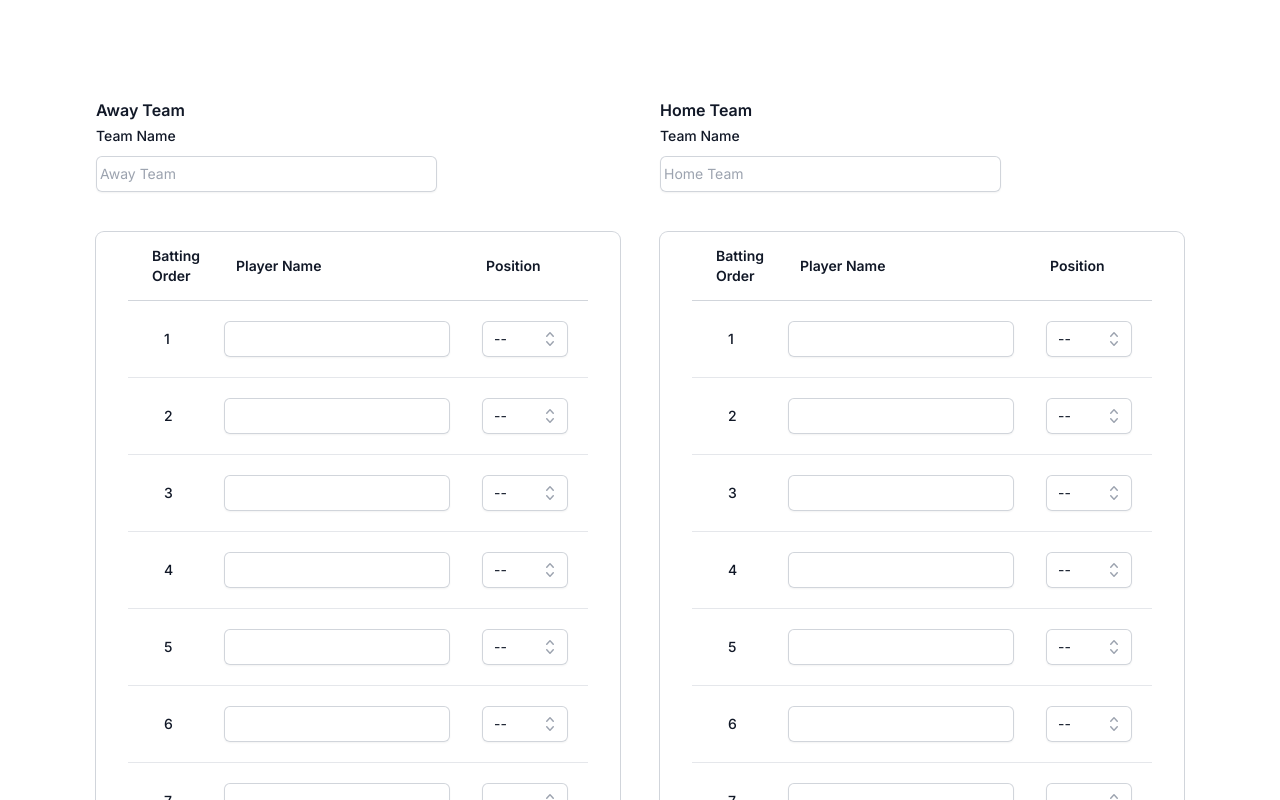
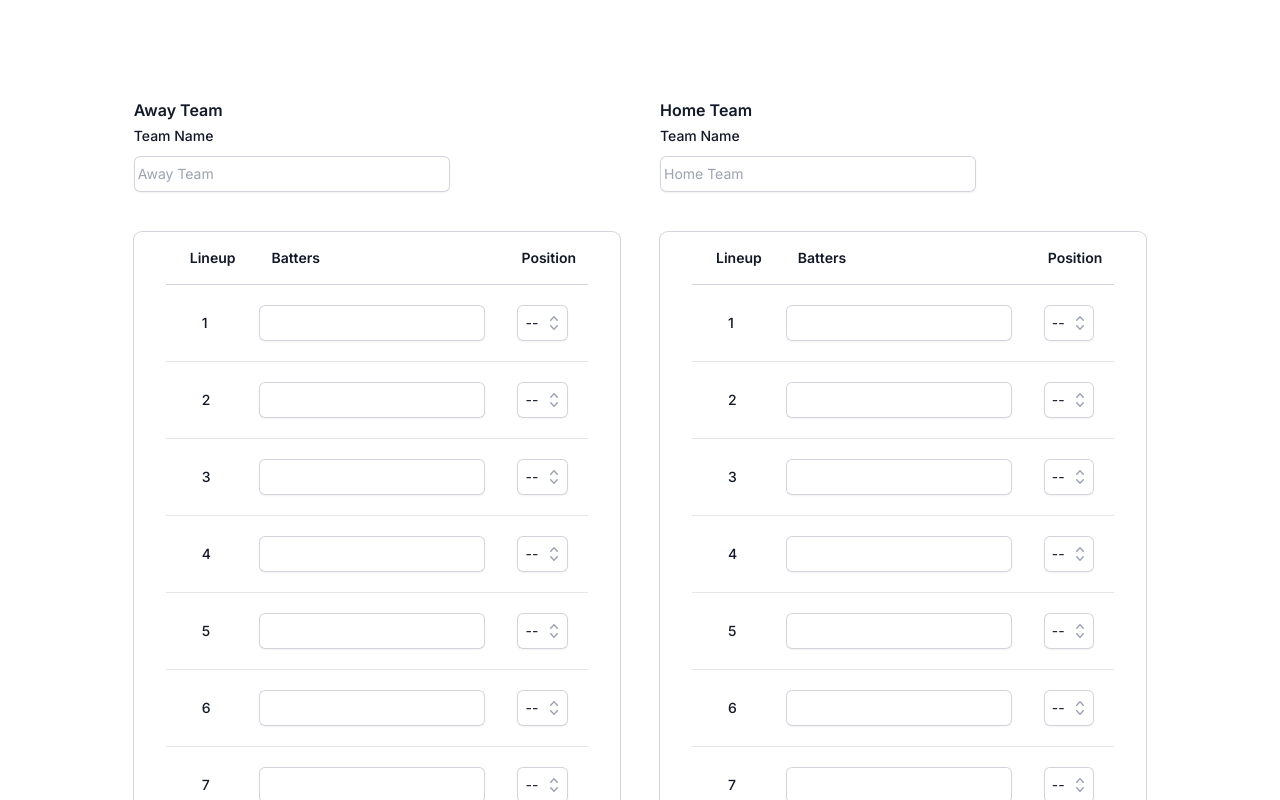
Before and after one commit to benvgrass/baseball-scorecard-app, a Next.js app: page / in a window 1280 px wide. Shown: the top 800 px of the page. Built offline with nearby package versions, Linux system fonts and the light colour scheme.

Commit message:
ensuring listbox renders correctly

```diff
--- a/src/components/ItemSelection.tsx
+++ b/src/components/ItemSelection.tsx
@@ -95,9 +95,9 @@ export default function BaseballLineup() {
             <table className="min-w-full divide-y divide-gray-300">
                 <thead>
                 <tr>
-                    <th scope="col" className="py-3.5 pl-4 pr-3 text-left text-sm font-semibold text-gray-900 sm:pl-6">Batting Order</th>
-                    <th scope="col" className="py-3.5 pl-4 pr-3 text-left text-sm font-semibold text-gray-900 sm:pl-6">Player Name</th>
-                    <th scope="col" className="py-3.5 pl-4 pr-3 text-left text-sm font-semibold text-gray-900 sm:pl-6">Position</th>
+                    <th scope="col" className="py-4 pl-4 pr-3 text-left text-sm font-semibold text-gray-900 sm:pl-6">Lineup</th>
+                    <th scope="col" className="py-4 pl-4 pr-3 text-left text-sm font-semibold text-gray-900 sm:pl-6">Batters</th>
+                    <th scope="col" className="py-4 pl-4 pr-3 text-left text-sm font-semibold text-gray-900 sm:pl-6">Position</th>
                 </tr>
                 </thead>
                 <tbody>
@@ -136,9 +136,9 @@ export default function BaseballLineup() {
                                 {({ open }) => (
                                     <>
                                         <div className="flex space-x-2.5 divide-y-2 divide-x mx-2">
-                                            <Listbox.Button className="relative px-1 w-full cursor-default rounded-md bg-white py-1.5 pl-3 text-left text-gray-900 shadow-sm ring-1 ring-inset ring-gray-300 focus:outline-none focus:ring-2 focus:ring-indigo-600 sm:text-sm sm:leading-6">
+                                            <Listbox.Button className="relative w-full cursor-default rounded-md bg-white py-1.5 pl-1 sm:pl-2 text-left text-gray-900 shadow-sm ring-1 ring-inset ring-gray-300 focus:outline-none focus:ring-2 focus:ring-indigo-600 text-sm leading-6">
                                                 <span className="block truncate">{player.position || '--'}</span>
-                                                <span className="pointer-events-none absolute inset-y-0 right-0 flex items-center pr-2">
+                                                <span className="flex pointer-events-none absolute inset-y-0 right-0 sm:pr-1 items-center">
                                                     <ChevronUpDownIcon className="h-5 w-5 text-gray-400" aria-hidden="true" />
                                                 </span>
                                             </Listbox.Button>
@@ -149,11 +149,11 @@ export default function BaseballLineup() {
                                                 leaveFrom="opacity-100"
                                                 leaveTo="opacity-0"
                                             >
-                                                <Listbox.Options className="absolute z-10 mt-1 max-h-60 w-full overflow-auto rounded-md bg-white py-1 text-base shadow-lg ring-1 ring-black ring-opacity-5 focus:outline-none sm:text-sm">
+                                                <Listbox.Options className="absolute z-10 mt-1 max-h-60 overflow-auto rounded-md bg-white py-1 shadow-lg ring-1 ring-black ring-opacity-5 focus:outline-none text-sm">
                                                     <Listbox.Option value={""} className={({ active }) =>
                                                         classNames(
                                                             active ? 'bg-indigo-600 text-white' : 'text-gray-900',
-                                                            'relative cursor-default select-none py-2 pl-3 pr-9'
+                                                            'relative flex cursor-default select-none py-2 pl-3 pr-9'
                                                         )
                                                     }>
                                                         {({ selected, active }) => (
@@ -171,7 +171,7 @@ export default function BaseballLineup() {
                                                                                     className={({ active }) =>
                                                                                         classNames(
                                                                                             active ? 'bg-indigo-600 text-white' : 'text-gray-900',
-                                                                                            'relative cursor-default select-none py-2 pl-3 pr-9'
+                                                                                            'relative flex cursor-default select-none py-2 pl-3 pr-9'
                                                                                         )
                                                                                     }
                                                                                     value={position}>
```
